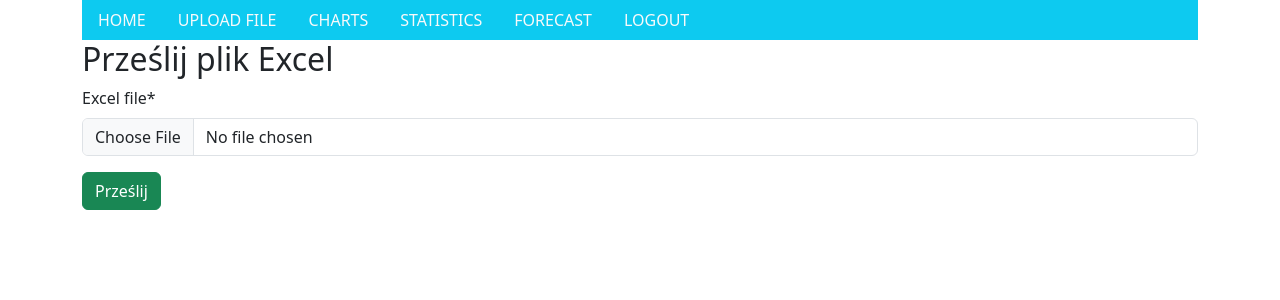
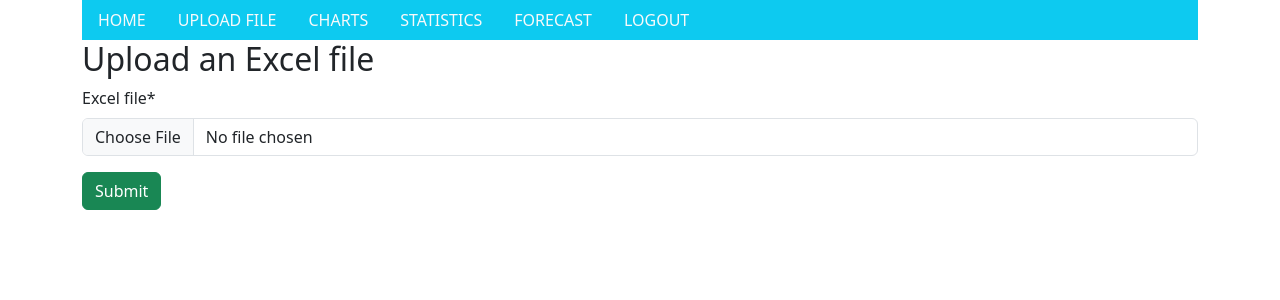
Before and after one commit to DhrbP57/SOLchARt, a Django app: page /upload_excel/ in a window 1280 px wide. Shown: the top 300 px of the page. Run offline with Django 4.2, Linux system fonts and the light colour scheme; a user stored in the database is signed in; some libraries are stand-ins or nearby versions.

Commit message:
End verison

```diff
--- a/SOLchARt/charts/templates/forecast.html
+++ b/SOLchARt/charts/templates/forecast.html
@@ -47,7 +47,7 @@
                     });
                 })
                 .catch(error => {
-                    console.error('Błąd podczas pobierania danych z API:', error);
+                    console.error('Error fetching data from API', error);
                     var errorMessage = document.getElementById('error-message');
                     errorMessage.textContent = "City not found. Please enter a valid city name.";
                 });
--- a/SOLchARt/charts/templates/index.html
+++ b/SOLchARt/charts/templates/index.html
@@ -3,6 +3,6 @@
 {% block title %}Main{% endblock %}
 
 {% block content %}
-    <h2>Strona główna</h2>
+    <h2>Main Page</h2>
     <p>SOLchARt.</p>
 {% endblock %}
--- a/SOLchARt/charts/templates/success.html
+++ b/SOLchARt/charts/templates/success.html
@@ -3,5 +3,5 @@
 {% block title %}Main{% endblock %}
 
 {% block content %}
-    <h2>Udało się przesłać plik</h2>
+    <h2>File uploaded successfully</h2>
 {% endblock %}
--- a/SOLchARt/charts/templates/upload_excel.html
+++ b/SOLchARt/charts/templates/upload_excel.html
@@ -3,11 +3,11 @@
 {% block title %}Main{% endblock %}
 {% load crispy_forms_tags %}
 {% block content %}
-  <h2>Prześlij plik Excel</h2>
+  <h2>Upload an Excel file</h2>
 
     <form method="post" enctype="multipart/form-data">
         {% csrf_token %}
         {{ form|crispy }}
-        <button type="submit" class="btn btn-success">Prześlij</button>
+        <button type="submit" class="btn btn-success">Submit</button>
     </form>
 {% endblock %}
--- a/SOLchARt/charts/views.py
+++ b/SOLchARt/charts/views.py
@@ -52,7 +52,6 @@ def upload_excel(request):
       # Usuń wszystkie dane z modelu Data !!!!!!!!!!!!
       #Data.objects.all().delete()
       return redirect('success')  # Przekieruj do strony sukcesu
-
 
   else:
     form = ExcelUploadForm()
```
Also changed, not shown: SOLchARt/db.sqlite3.
